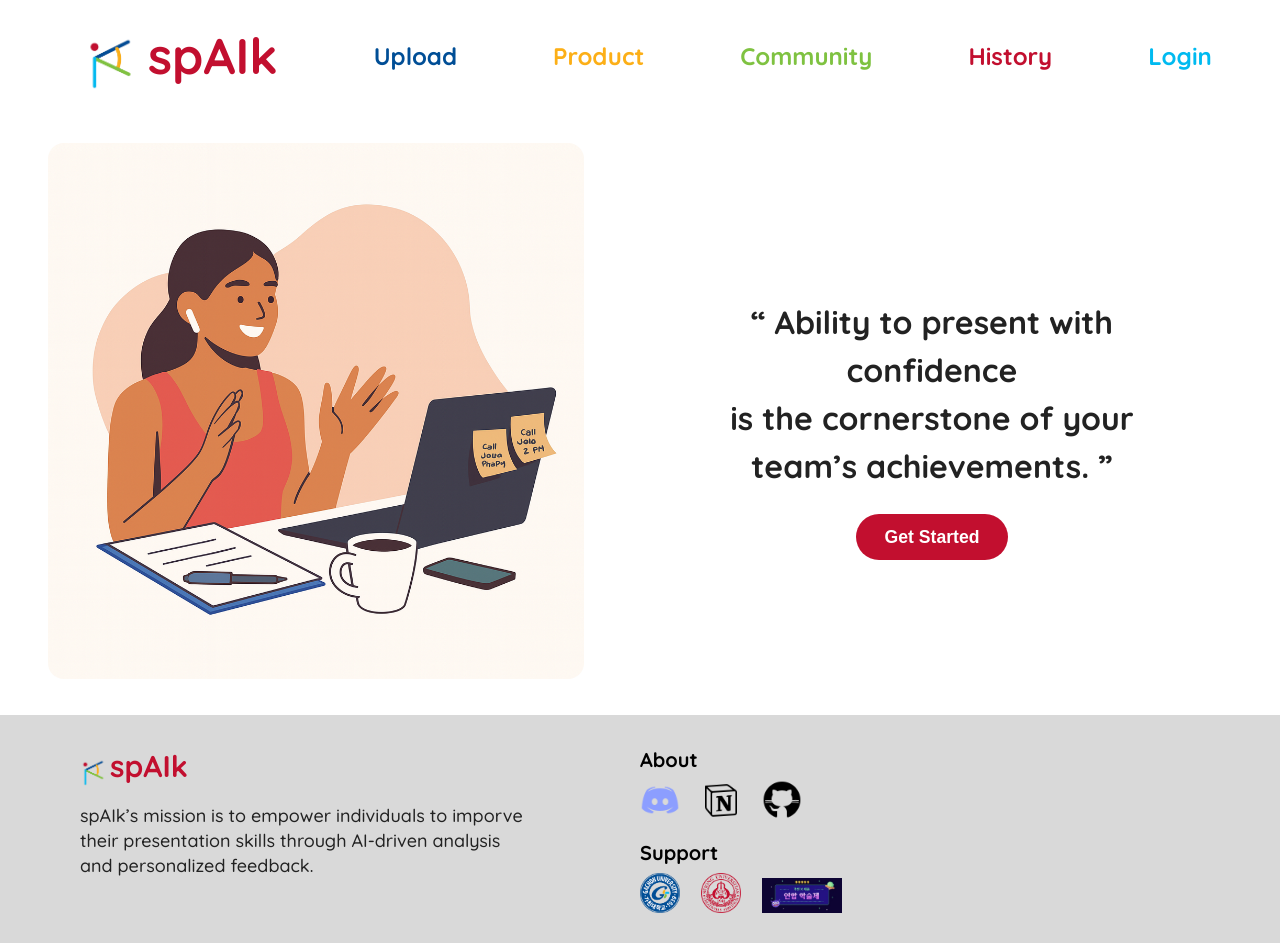
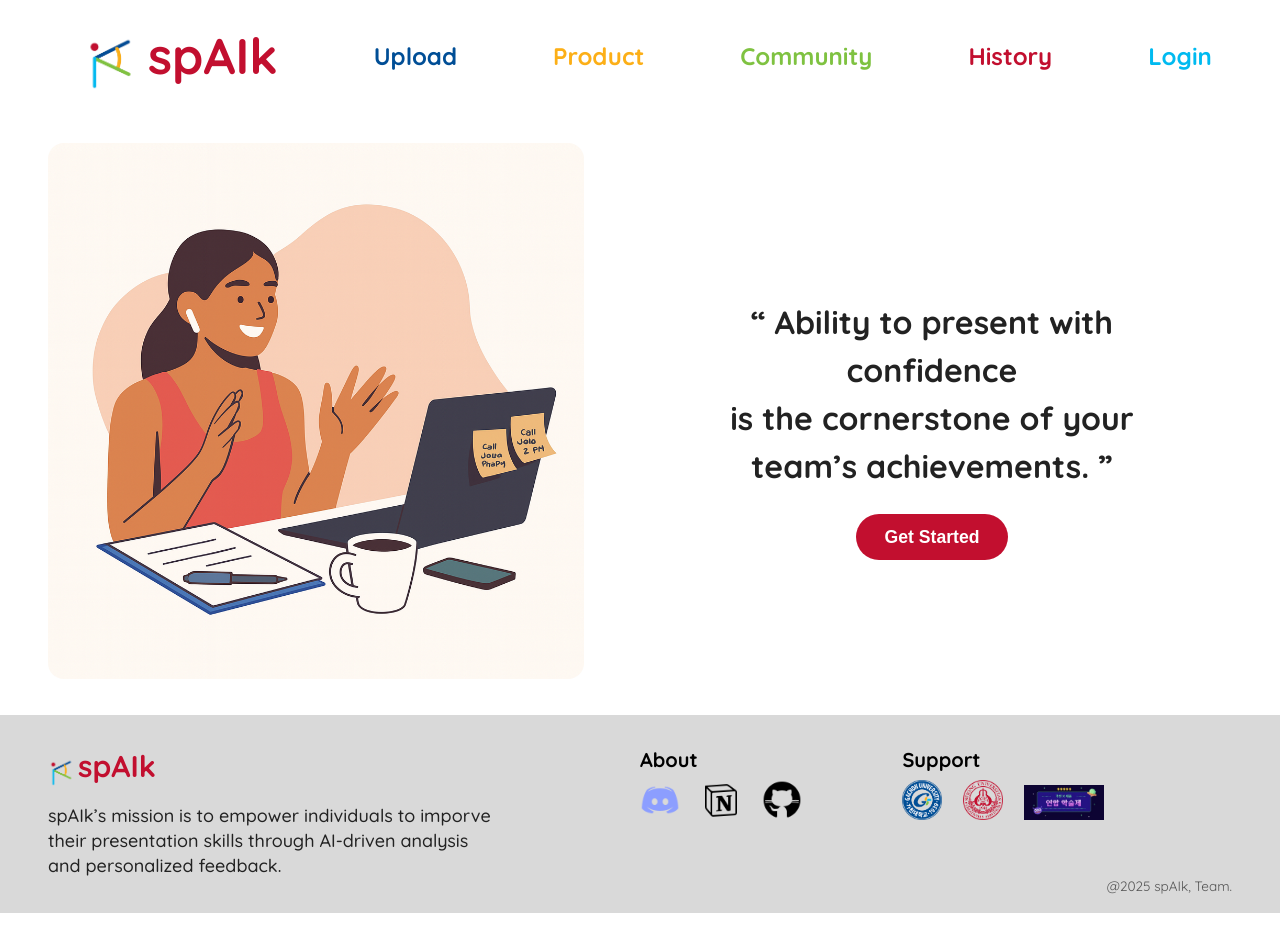
Before and after one commit to spAIk-GS/spAIk_server, a React (Vite) app: page / in a window 1280 px wide. Shown: the top 943 px of the page. After the commit the page ends 913 px from the top, so only its background shows below. Built offline with nearby package versions, Linux system fonts and the light colour scheme.

Commit message:
footer design fix

```diff
--- a/src/components/Footer.scss
+++ b/src/components/Footer.scss
@@ -2,7 +2,7 @@
 
 .footer {
   background-color: $color-gray;
-  padding: 2rem 5rem;
+  padding: 2rem 3rem 1rem 3rem;
   width: 100%;
   display: flex;
   justify-content: space-between;
@@ -49,8 +49,9 @@
     flex: 1;
     min-width: 250px;
     display: flex;
-    flex-direction: column;
-    gap: 1rem;
+    flex-direction: flex-end;
+
+    gap: 5rem;
 
     .section {
       strong {
@@ -80,8 +81,8 @@
 
   .copyright {
     width: 100%;
-    margin-top: 1.5rem;
     text-align: right;
+    margin-top: -1.2rem;
     font-size: 0.85rem;
     color: #555;
   }
```
